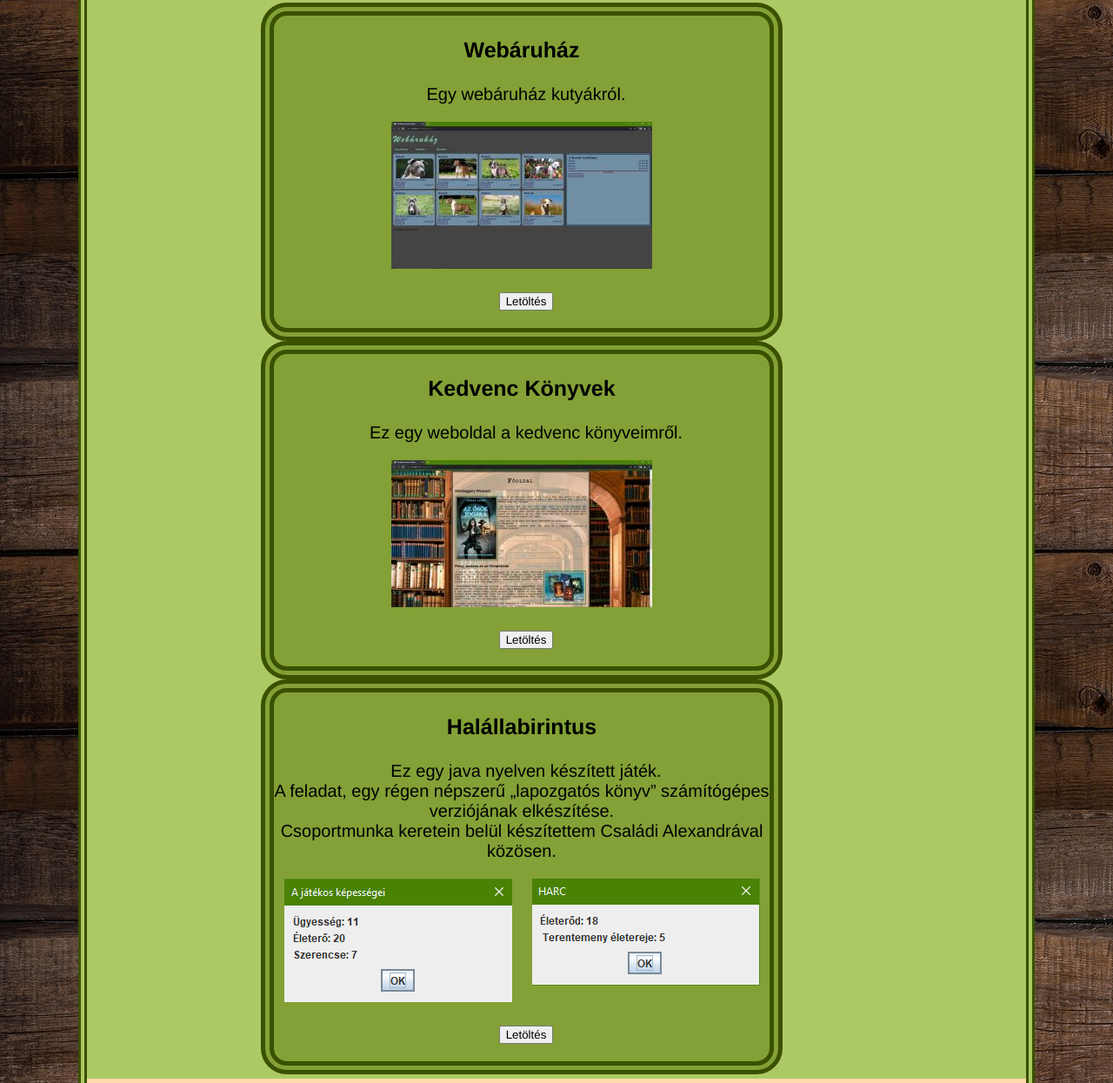
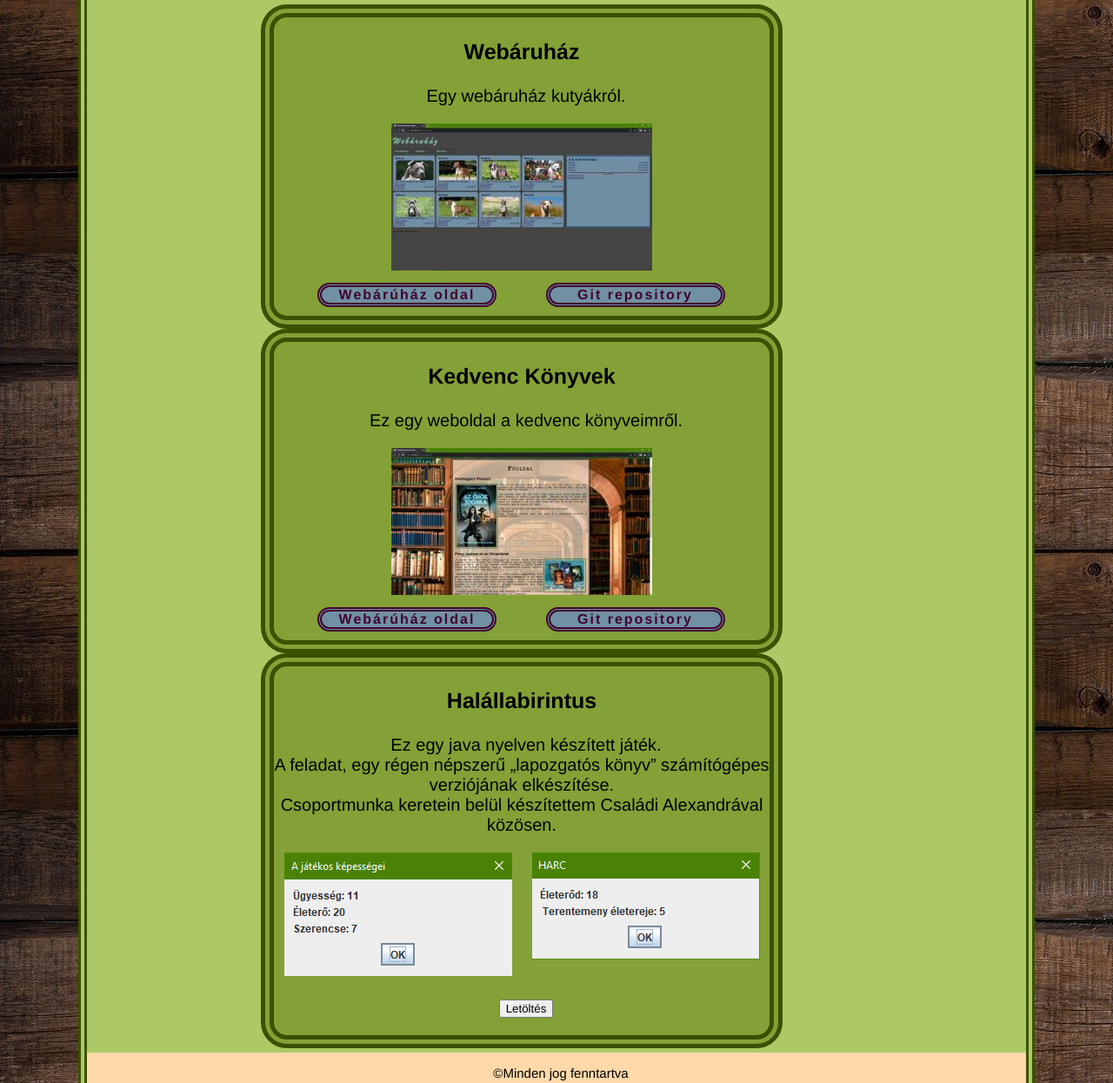
Before and after one commit to DVMaja/Dreilinger_Maja_Portfolio, a plain HTML site: page munkáim.html in a window 1280 px wide. Shown: the part 349-1594 px from the top of the page at 87% size. Drawn offline with Linux system fonts and the light colour scheme.

Commit message:
VAlid munka linkek  OK ,menu hatter fix

```diff
--- a/munkáim.html
+++ b/munkáim.html
@@ -19,11 +19,11 @@
         </header>
         <nav>
             <ul>
-                <li class="elso" ><a href="index.html">Főoldal</a></li>
-                <li class="masodik" ><a href="hobbik.html">Hobbik</a></li>
-                <li class="harmadik" ><a href="rolam.html">Kutyusomról</a></li>
-                <li class="negyedik" ><a href="munkáim.html">Munkáim</a></li>
-                <li class="otodik" ><a href="galeria.html">Képgaléria</a></li>
+                <li class="elso"><a href="index.html">Főoldal</a></li>
+                <li class="masodik"><a href="hobbik.html">Hobbik</a></li>
+                <li class="harmadik"><a href="rolam.html">Kutyusomról</a></li>
+                <li class="negyedik"><a href="munkáim.html">Munkáim</a></li>
+                <li class="otodik"><a href="galeria.html">Képgaléria</a></li>
             </ul>
         </nav>
         <article class="munkak">
@@ -35,24 +35,24 @@
                 <h3>Webáruház</h3>
                 <p>Egy webáruház kutyákról.</p>
                 <div><img class="responziv" src="kepek/munkak/webaruhaz300.jpg" alt="webárúház kutyákról"></div>
-                <p>
-                    <a href="munkak/Webaruhaz_kutyak.zip" download="">
-                        <button type="button">Letöltés</button>
-                    </a>
-
-                </p>
+                <div class="linktarolo">
+                    <div class="linkek"><a target="_blank" href="https://dvmaja.github.io/Webaruhaz_kutyak/">Webárúház
+                            oldal</a></div>
+                    <div class="linkek"><a target="_blank" href="https://github.com/DVMaja/Webaruhaz_kutyak.git">Git
+                            repository</a></div>
+                </div>
             </section>
 
             <section>
                 <h3>Kedvenc Könyvek</h3>
                 <p>Ez egy weboldal a kedvenc könyveimről.</p>
                 <div><img class="responziv" src="kepek/munkak/kedvenc-konyvek300.jpg" alt="kedvenc könyvek kép"></div>
-                <p>
-                    <a href="munkak/KedvencKonyvek.zip" download="">
-                        <button type="button">Letöltés</button>
-                    </a>
-
-                </p>
+                <div class="linktarolo">
+                    <div class="linkek"><a target="_blank" href="https://dvmaja.github.io/KedvencKonyvek/">Webárúház
+                            oldal</a></div>
+                    <div class="linkek"><a target="_blank" href="https://github.com/DVMaja/KedvencKonyvek.git">Git
+                            repository</a></div>
+                </div>
             </section>
 
             <section>
@@ -62,8 +62,10 @@
                     <br>Csoportmunka keretein belül készítettem Családi Alexandrával közösen.
                 </p>
                 <div class="feladatok">
-                    <div><img class="responziv" src="kepek/munkak/halallabirintus.png" alt="Halállabirintus kezdés"></div>
-                    <div><img class="responziv" src="kepek/munkak/halallabirintus2.png" alt="Halállabirintus harc állása"></div>
+                    <div><img class="responziv" src="kepek/munkak/halallabirintus.png" alt="Halállabirintus kezdés">
+                    </div>
+                    <div><img class="responziv" src="kepek/munkak/halallabirintus2.png"
+                            alt="Halállabirintus harc állása"></div>
                 </div>
                 <p>
                     <a href="munkak/Verseny.zip" download="">
--- a/stilus.css
+++ b/stilus.css
@@ -75,7 +75,6 @@ nav {
     max-width: 1100px;
     grid-area: n;
     background-color: rgb(173, 201, 101);
-
 }
 
 nav ul {
@@ -86,15 +85,12 @@ nav ul {
     padding-left: 0;
     margin: 0;
     border-bottom: 5px solid rgb(58, 81, 0);
-
 }
 
 nav ul li {
     padding: 0;
     border: 1px solid rgb(58, 81, 0);
     background-color: rgb(112, 144, 163);
-    height: 50px;
-    padding-top: 15px;
     margin-bottom: 5px;
 }
 
@@ -104,8 +100,10 @@ nav ul a {
     font-weight: bold;
     color: rgb(3, 35, 54);
     text-transform: uppercase;
+    display: block;
+    height: 50px;
+    padding-top: 15px;
 }
-
 nav ul li:hover {
     background-color: rgb(3, 35, 54);
     color: rgb(112, 144, 163);
@@ -114,7 +112,6 @@ nav ul li:hover {
 
 nav ul a:hover {
     color: rgb(112, 144, 163);
-
 }
 
 nav ul li:active {
@@ -498,6 +495,31 @@ article .nagy-slider .slider {
     font-weight: bold;
 }
 
+/*MUNKÁIM LINKEK*/
+.linktarolo {
+    display: grid;
+    grid-template-columns: 1fr 1fr;
+    padding-left: 50px;
+    gap: 5px;
+    padding-bottom: 10px;
+    padding-top: 10px;
+}
+.linktarolo .linkek {
+    border-radius: 30px;
+    border: 5px double rgb(65, 0, 44);
+    width: 80%;
+    text-align: center;
+    background-color: rgb(112, 144, 163);
+
+}
+.linkek a {
+    color: rgb(65, 0, 44);
+    text-decoration: none;
+    font-weight: bold;
+    padding: 0;
+    letter-spacing: 2px;
+}
+
 
 /*RESZPONZIVITÁS!!!!!!!!!!      TESZTELD!*/
 @media only screen and (max-width: 1100px) {
@@ -635,6 +657,11 @@ article .nagy-slider .slider {
     article .ar-galeria {
         width: 100%;
     }
+    .feladatok {
+        display: grid;
+        grid-template-columns: 1fr;
+    }
+
 }
 
 @media only screen and (max-width: 750px) {
@@ -661,6 +688,10 @@ article .nagy-slider .slider {
 
 @media only screen and (max-width: 650px) {
     .kepek-galeriaban {
+        grid-template-columns: 1fr;
+    }
+    .linktarolo {
+        display: grid;
         grid-template-columns: 1fr;
     }
 }
@@ -720,6 +751,9 @@ article .nagy-slider .slider {
     .responziv {
         width: 100%;
         height: auto;
+    }
+    footer p{
+        text-align: center;
     }
 }
 
```
Also changed, not shown: eszrevetel.txt.
